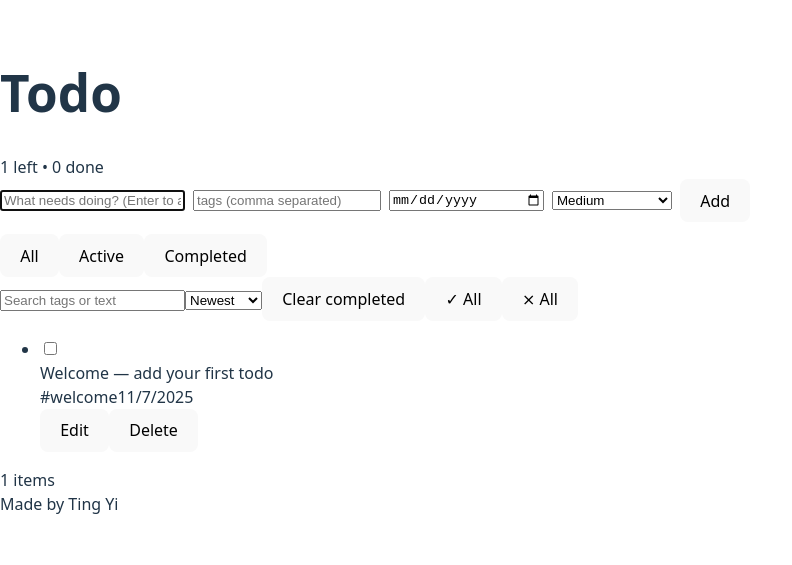
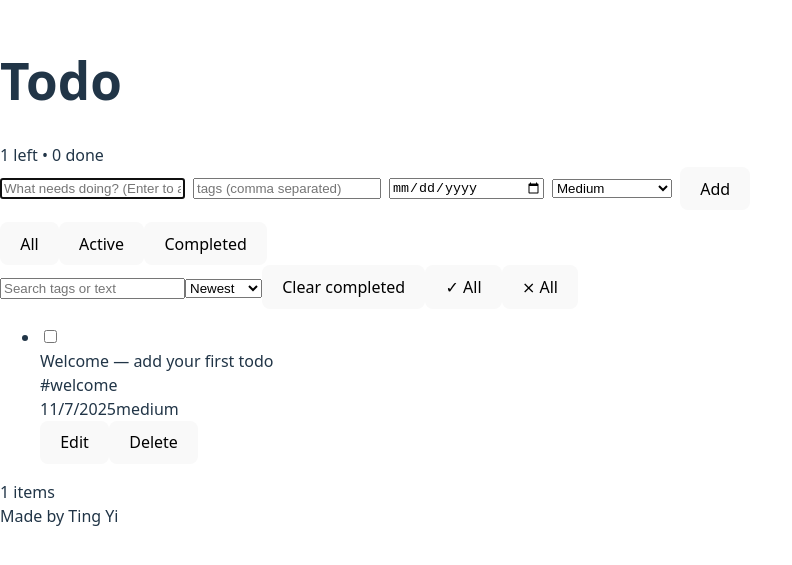
Before and after one commit to tingyic/Todo-app, a React (Vite) app: page / in a window 1280 px wide. Shown: the part 127-692 px from the top of the page, without its empty margins (0-792 px from the left). Built offline with nearby package versions, Linux system fonts and the light colour scheme.

Commit message:
Attempt to add strikethrough for completed task, colour-code task name by priority, add new line between tags and deadline

```diff
--- a/src/App.css
+++ b/src/App.css
@@ -155,3 +155,85 @@
   color: #b91c1c;
   font-size: 13px;
 }
+
+.todo-tags {
+  margin-top: 8px;       /* ensures tags are visually separate from title */
+  display: flex;
+  gap: 8px;
+  flex-wrap: wrap;
+}
+
+.todo-meta {
+  margin-top: 8px;       /* ensures date/priority are on a separate line */
+  display: flex;
+  gap: 12px;
+  align-items: center;
+  font-size: 12px;
+  color: #6b7280;
+}
+
+/* Priority badge */
+.priority-badge {
+  padding: 4px 8px;
+  border-radius: 999px;
+  font-size: 11px;
+  text-transform: capitalize;
+  border: 1px solid transparent;
+}
+
+/* Colour-code the title and badge by priority */
+.prio-high.todo-title,
+.todo-title.prio-high {
+  color: #b91c1c; /* red */
+}
+.priority-badge.prio-high {
+  background: #fff1f0;
+  border-color: #fecaca;
+  color: #b91c1c;
+}
+
+.prio-medium.todo-title,
+.todo-title.prio-medium {
+  color: #d97706; /* amber/yellow */
+}
+.priority-badge.prio-medium {
+  background: #fff7ed;
+  border-color: #fde68a;
+  color: #92400e;
+}
+
+.prio-low.todo-title,
+.todo-title.prio-low {
+  color: #059669; /* green */
+}
+.priority-badge.prio-low {
+  background: #ecfdf5;
+  border-color: #bbf7d0;
+  color: #065f46;
+}
+
+/* Strikethrough/muted when done — applies to whole item */
+.todo-item.todo-done {
+  opacity: 0.75;
+}
+.todo-item.todo-done .todo-title,
+.todo-item.todo-done .tag,
+.todo-item.todo-done .todo-meta,
+.todo-item.todo-done .priority-badge {
+  text-decoration: line-through;
+  color: #9ca3af !important;
+  border-color: #f0f0f0 !important;
+  background: transparent !important;
+}
+
+/* ensure tags visually separate from date line */
+.todo-tags .tag {
+  background: #fff;
+  border: 1px solid #e6eef8;
+  padding: 4px 8px;
+  border-radius: 999px;
+  font-size: 12px;
+}
+
+/* small tweak: title weight and wrap */
+.todo-title { font-weight: 600; word-break: break-word; }
--- a/src/components/TodoItem.tsx
+++ b/src/components/TodoItem.tsx
@@ -27,47 +27,64 @@ export default function TodoItem({ todo, onToggle, onRemove, onUpdate }: Props)
     setEditing(false);
   }
 
+  // root gets class 'todo-done' when completed — CSS will style strikethrough & muted colors
   return (
-    <div className="p-3 rounded-lg border bg-slate-50 flex gap-3 items-start">
-      <input type="checkbox" checked={todo.done} onChange={() => onToggle(todo.id)} />
-      <div className="flex-1">
+    <div className={`todo-item ${todo.done ? "todo-done" : ""}`}>
+      {/* left column: checkbox */}
+      <div className="todo-col-checkbox">
+        <input aria-label="Toggle todo" type="checkbox" checked={todo.done} onChange={() => onToggle(todo.id)} />
+      </div>
+
+      {/* main content */}
+      <div className="todo-col-content">
         {!editing ? (
           <>
-            <div className={`text-sm ${todo.done ? "line-through text-slate-400" : "text-slate-800"}`}>
-              {todo.text}
+            {/* Title — add a priority class so we can color-code it */}
+            <div className={`todo-title prio-${todo.priority}`}>{todo.text}</div>
+
+            {/* tags on their own line */}
+            <div className="todo-tags" aria-hidden={todo.tags.length === 0}>
+              {todo.tags.length ? (
+                todo.tags.map(t => <span key={t} className="tag">#{t}</span>)
+              ) : (
+                <span className="no-tags">no tags</span>
+              )}
             </div>
-            <div className="text-xs text-slate-500 mt-1 flex gap-2 flex-wrap">
-              {todo.tags.length ? todo.tags.map(t => <span key={t} className="px-2 py-0.5 rounded-full border">#{t}</span>) : <span className="text-slate-400">no tags</span>}
-              <span>{todo.due ? `Due ${todo.due}` : new Date(todo.createdAt).toLocaleDateString()}</span>
+
+            {/* date + priority badge on separate meta line */}
+            <div className="todo-meta">
+              <span className="todo-date">{todo.due ? `Due ${todo.due}` : new Date(todo.createdAt).toLocaleDateString()}</span>
+              <span className={`priority-badge prio-${todo.priority}`}>{todo.priority}</span>
             </div>
           </>
         ) : (
-          <div className="flex flex-col gap-2">
-            <input className="rounded-md border p-1" value={draft.text} onChange={(e) => setDraft(d => ({ ...d, text: e.target.value }))} />
-            <div className="flex gap-2">
-              <input type="date" className="rounded-md border p-1" value={draft.due} onChange={(e) => setDraft(d => ({ ...d, due: e.target.value }))} />
-              <input placeholder="tags: a, b" className="rounded-md border p-1 flex-1" value={draft.tags} onChange={(e) => setDraft(d => ({ ...d, tags: e.target.value }))} />
-              <select value={draft.priority} onChange={(e) => setDraft(d => ({ ...d, priority: e.target.value as Priority }))} className="rounded-md border p-1">
+          <>
+            <input className="editor-input" value={draft.text} onChange={(e) => setDraft(d => ({ ...d, text: e.target.value }))} />
+            <div style={{ display: "flex", gap: 8, marginTop: 6 }}>
+              <input type="date" className="editor-input" value={draft.due} onChange={(e) => setDraft(d => ({ ...d, due: e.target.value }))} />
+              <input className="editor-input" placeholder="tags: a, b" value={draft.tags} onChange={(e) => setDraft(d => ({ ...d, tags: e.target.value }))} />
+              <select value={draft.priority} onChange={(e) => setDraft(d => ({ ...d, priority: e.target.value as Priority }))} className="editor-input" style={{ width: 120 }}>
                 <option value="high">High</option>
                 <option value="medium">Medium</option>
                 <option value="low">Low</option>
               </select>
             </div>
-          </div>
+            <div style={{ marginTop: 8 }}>
+              <button onClick={save} className="btn-plain">Save</button>
+              <button onClick={() => setEditing(false)} className="btn-plain" style={{ marginLeft: 8 }}>Cancel</button>
+            </div>
+          </>
         )}
       </div>
-      <div className="flex flex-col gap-2 items-end">
-        {editing ? (
+
+      {/* actions column */}
+      <div className="todo-col-actions">
+        {!editing ? (
           <>
-            <button onClick={save} className="px-3 py-1 rounded bg-slate-800 text-white">Save</button>
-            <button onClick={() => setEditing(false)} className="px-3 py-1 rounded border">Cancel</button>
+            <button className="btn-plain" onClick={() => { setEditing(true); setDraft({ text: todo.text, due: todo.due ?? "", tags: todo.tags.join(", "), priority: todo.priority }); }}>Edit</button>
+            <button className="btn-danger" onClick={() => onRemove(todo.id)}>Delete</button>
           </>
-        ) : (
-          <>
-            <button onClick={() => { setEditing(true); setDraft({ text: todo.text, due: todo.due ?? "", tags: todo.tags.join(", "), priority: todo.priority }); }} className="text-sm underline">Edit</button>
-            <button onClick={() => onRemove(todo.id)} className="text-sm text-red-600">Delete</button>
-          </>
-        )}
+        ) : null}
       </div>
     </div>
   );
```
